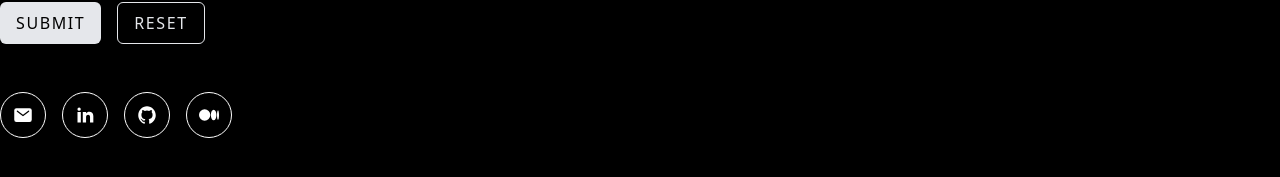
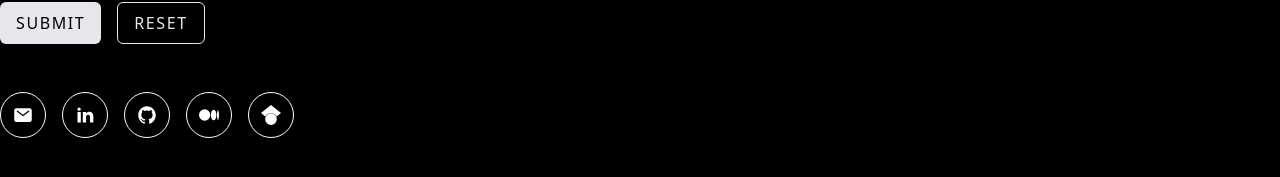
Before and after one commit to lilRaptor99/site, a Next.js app: page /sub-pages/contact in a window 1280 px wide. Shown: the part 303-480 px from the top of the page. Built offline with nearby package versions, Linux system fonts and the light colour scheme; some icons are missing.

Commit message:
Add google scholar profile link

```diff
--- a/pages/sub-pages/contact.tsx
+++ b/pages/sub-pages/contact.tsx
@@ -1,7 +1,7 @@
 import IconButton from '@/components/IconButton';
 import { IoLogoGithub, IoMail } from 'react-icons/io5';
 import { RiLinkedinFill } from 'react-icons/ri';
-import { SiMedium } from 'react-icons/si';
+import { SiMedium, SiGooglescholar } from 'react-icons/si';
 
 export default function ContactPage() {
   return (
@@ -52,10 +52,14 @@ export default function ContactPage() {
       </form>
 
       <div className='flex flex-wrap gap-4'>
-        <IconButton href='mailto:pratheeksenevirathne@gmail.com' icon={<IoMail />} />
+        <IconButton href='mailto:info@pratheeks.dev' icon={<IoMail />} />
         <IconButton href='https://www.linkedin.com/in/pratheek99' icon={<RiLinkedinFill />} />
         <IconButton href='https://www.github.com/lilRaptor99' icon={<IoLogoGithub />} />
         <IconButton href='https://pratheeks.medium.com' icon={<SiMedium />} />
+        <IconButton
+          href='https://scholar.google.com/citations?hl=en&user=kMqwoT0AAAAJ'
+          icon={<SiGooglescholar />}
+        />
       </div>
     </div>
   );
```
